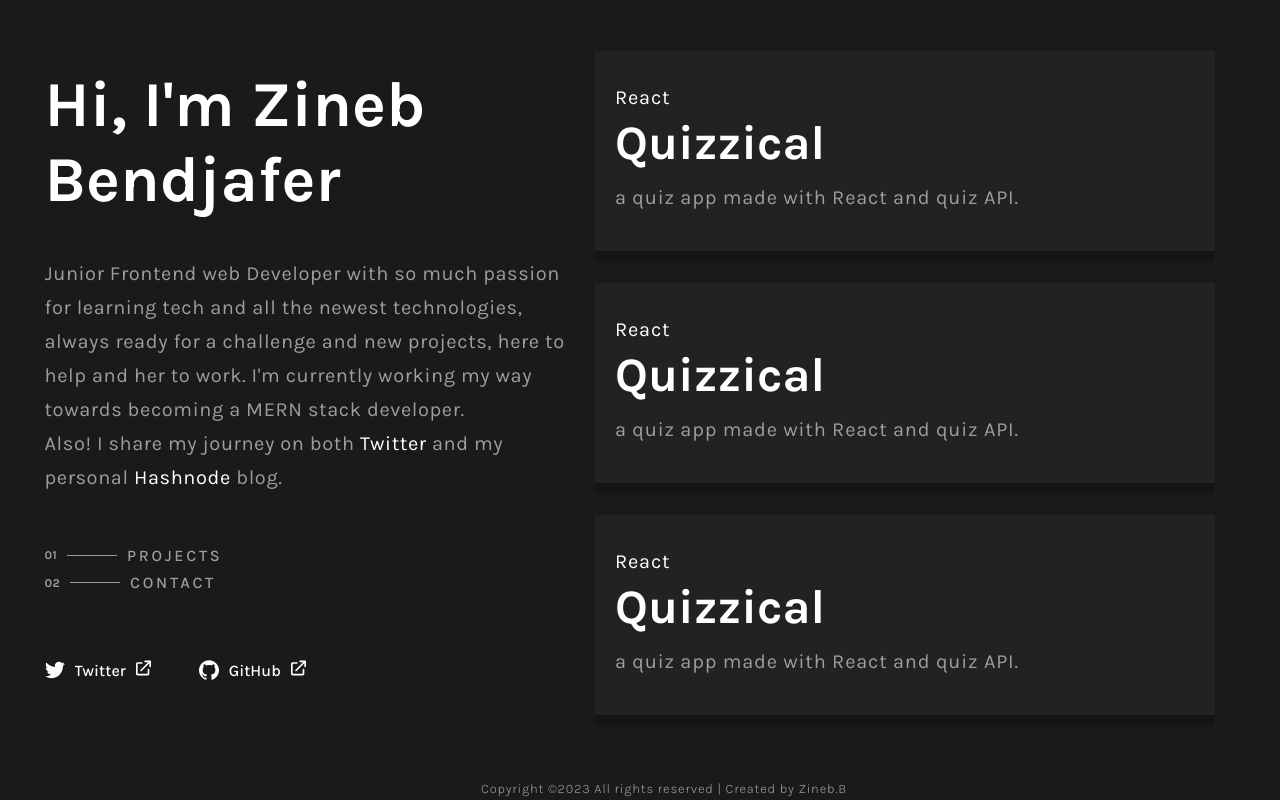
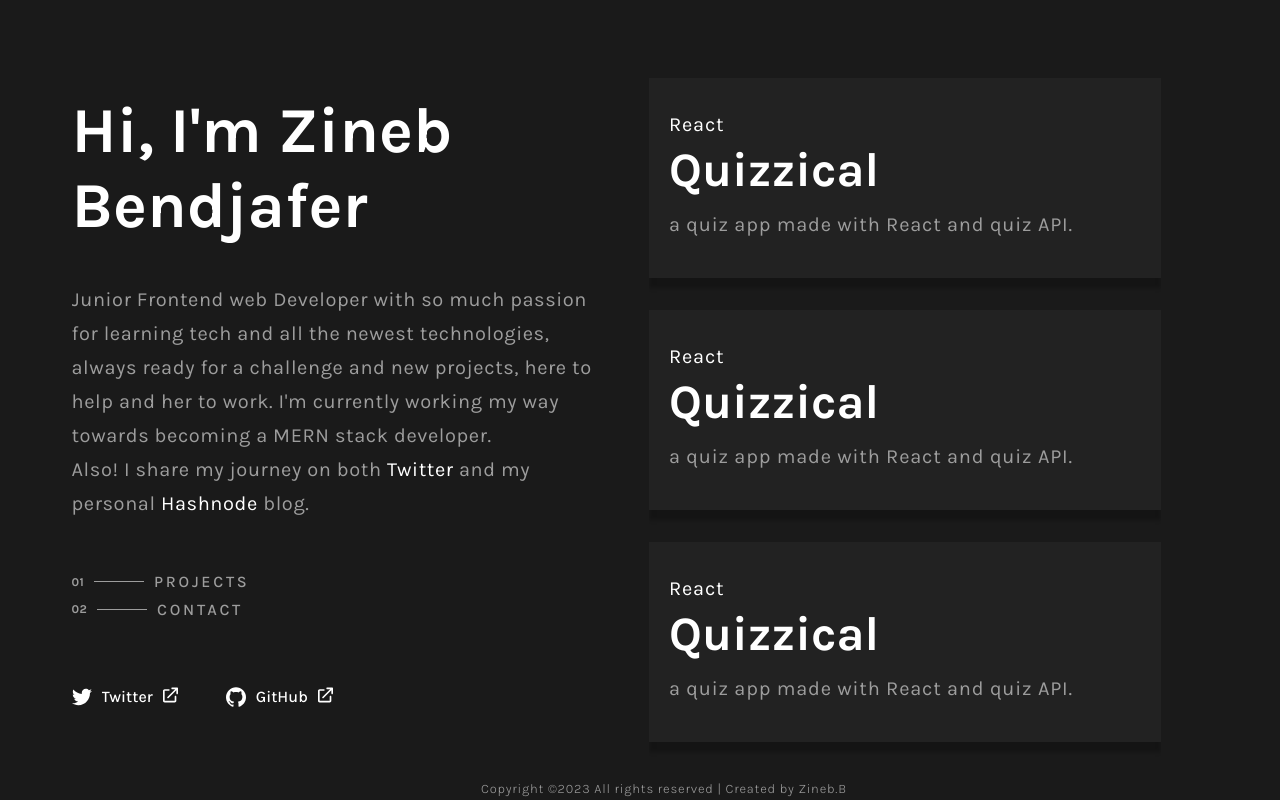
Before and after one commit to wx-it/new-portfolio, a React (Create React App) app: page / in a window 1280 px wide. Shown: the top 800 px of the page. Built offline with nearby package versions, Linux system fonts and the light colour scheme.

Commit message:
made some tweaks to the styling

```diff
--- a/src/components/Header.jsx
+++ b/src/components/Header.jsx
@@ -8,7 +8,7 @@ import Contact from "./Contact";
 const Header = () => {
   return (
     <>
-<Tabs  className='container' >
+<Tabs  className='container'  onClick={(index)=>{console.log(index)}}>
 <div className="left" >
 <div className='header'>
         <h1>Hi, I'm Zineb Bendjafer</h1>
--- a/src/scss/desktop/_contact.scss
+++ b/src/scss/desktop/_contact.scss
@@ -45,6 +45,10 @@
     }
 
     form{
+
+        @include u.breakpoints(desktop){
+            padding-bottom: 1rem;
+        }
         input{
         @include u.breakpoints(desktop){
             width: 600px;
--- a/src/scss/desktop/_container.scss
+++ b/src/scss/desktop/_container.scss
@@ -5,6 +5,8 @@
         display: flex;
         justify-content: space-evenly;
         align-items: center;
+        height: 100vh;
+        width: 100%;
     }
 
     .right{
@@ -27,11 +29,14 @@
 }
 
 .copyright{
-    position:absolute;
-    bottom: 0;
     width: 100%;
     text-align: center;
     font-weight: 300;
     font-size: 13px;
     color: u.$grayText;
+
+    @include u.breakpoints(desktop){
+        position:absolute;
+        bottom: 0;
+    }
 }
--- a/src/scss/desktop/_nav.scss
+++ b/src/scss/desktop/_nav.scss
@@ -43,7 +43,7 @@ nav{
                 font-size: 16px;
                 letter-spacing: 0.17em;
                 color: u.$grayText;
-            transition: all 0.5s ease;
+               transition: all 0.5s ease;
 
             }
 
@@ -51,6 +51,7 @@ nav{
                 p{
                     font-size: 20px;
                     color: white;
+                    border: none;
                 }
                 span{
                     color: white;
--- a/src/scss/desktop/_projects.scss
+++ b/src/scss/desktop/_projects.scss
@@ -3,7 +3,6 @@
 .projects{
 
     @include u.breakpoints(desktop){
-       width: 620px;
     }
 
             h2{
@@ -16,15 +15,10 @@
         .projects--card{
             @include u.breakpoints(desktop){
                 height: 200px;
-                width: 100%;
+                width: 40vw;
             }
 
-            &:hover{
-                @include u.breakpoints(desktop){
-                 transform: scale(1.025);
-                 transition: all 0.7s ease;
-                }
-            }
+
 
             .link{
                 img{
```
